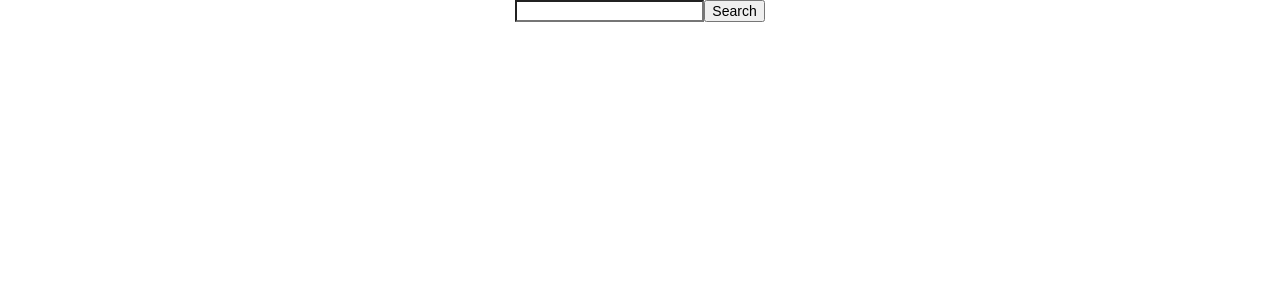
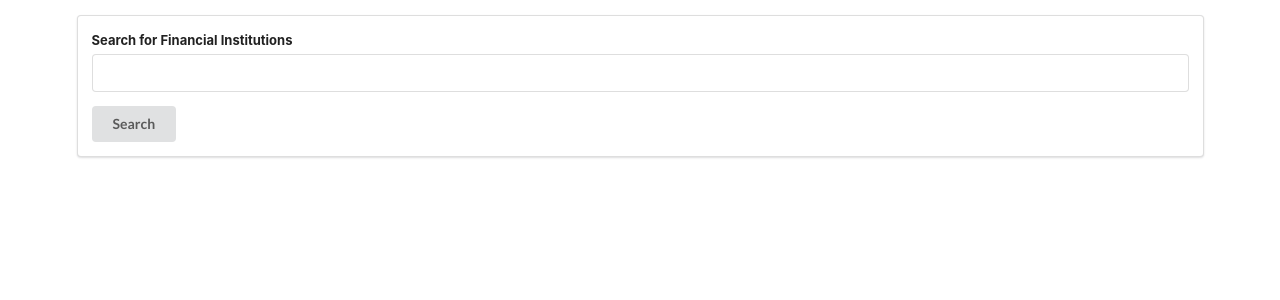
Before and after one commit to jordanduran/Ninth-Wave, a React (Create React App) app: page / in a window 1280 px wide. Shown: the top 300 px of the page. Built offline with nearby package versions, Linux system fonts and the light colour scheme.

Commit message:
semantic ui styling and adjusting

```diff
--- a/src/components/App/App.js
+++ b/src/components/App/App.js
@@ -30,7 +30,7 @@ class App extends React.Component {
 
     return (
       <AppContext.Provider value={val}>
-        <div className='App'>
+        <div className='ui container' style={{ paddingTop: '15px' }}>
           <Route exact path='/' component={SearchBar} />
           <Route
             exact
--- /dev/null
+++ b/src/components/FinancialInstitution/FinancialInstitution.css
@@ -0,0 +1,9 @@
+.fi {
+  text-align: center;
+}
+
+i.icon {
+  background-color: transparent;
+  font-size: 2rem;
+  cursor: pointer;
+}
--- a/src/components/FinancialInstitution/FinancialInstitution.js
+++ b/src/components/FinancialInstitution/FinancialInstitution.js
@@ -1,5 +1,6 @@
 import React, { Component } from 'react';
 import FinancialInstitutionServices from '../../Services/FinancialInstitutionServices';
+import './FinancialInstitution.css';
 
 export default class FinancialInstitution extends Component {
   constructor(props) {
@@ -45,8 +46,9 @@ export default class FinancialInstitution extends Component {
             onClick={() => {
               this.props.rprops.history.goBack();
             }}
+            classname='back-btn'
           >
-            Go Back
+            <i className='back-btn-icon angle left icon'></i>
           </button>
           <div className='fi'>
             {this.state.fi.fiName}
@@ -64,10 +66,11 @@ export default class FinancialInstitution extends Component {
             onClick={() => {
               this.props.rprops.history.goBack();
             }}
+            classname='back-btn'
           >
-            Go Back
+            <i className='back-btn-icon angle left icon'></i>
           </button>
-          <div className='lodaing'>Loading...</div>
+          <div className='loading'>Loading...</div>
         </div>
       );
     }
--- /dev/null
+++ b/src/components/SearchBar/SearchBar.css
@@ -0,0 +1,5 @@
+.ui.button {
+  display: flex;
+  text-align: center;
+  align-items: flex-;
+}
--- a/src/components/SearchBar/SearchBar.js
+++ b/src/components/SearchBar/SearchBar.js
@@ -2,6 +2,7 @@ import React, { Component } from 'react';
 import FinancialInstitutionServices from '../../Services/FinancialInstitutionServices';
 import AppContext from '../../Context/AppContext';
 import Suggestions from '../Suggestions/Suggestions';
+import './SearchBar.css';
 
 export default class SearchBar extends Component {
   constructor(props) {
@@ -48,20 +49,27 @@ export default class SearchBar extends Component {
 
   render() {
     return (
-      <div className='SearchBar'>
+      <div className='search-bar ui segment'>
         <form
           onSubmit={e => {
             this.handleSearchSubmit(e);
           }}
+          className='ui form'
         >
+          <div className='field'>
+            <label>Search for Financial Institutions</label>
             <input
               type='text'
               value={this.state.term}
               onChange={e => {
                 this.handleOnChange(e.target.value);
               }}
+              className='prompt'
             />
-          <button type='submit'>Search</button>
+          </div>
+          <button type='submit' className='search-btn ui button'>
+            Search
+          </button>
         </form>
         {this.state.term && (
           <Suggestions
--- /dev/null
+++ b/src/components/SearchResults/SearchResults.css
@@ -0,0 +1,5 @@
+.list-item {
+  margin-top: 10px;
+  margin-bottom: 20px;
+  border-bottom: 1px solid rgb(213, 213, 213);
+}
--- a/src/components/SearchResults/SearchResults.js
+++ b/src/components/SearchResults/SearchResults.js
@@ -1,16 +1,19 @@
 import React from 'react';
 import { Link } from 'react-router-dom';
+import './SearchResults.css';
 
 const renderResults = results => {
   return results.map(fi => (
-    <li key={fi.fiID}>
-      <Link to={`/fi/${fi.fiID}`}>{fi.fiName}</Link>
+    <li className='ui middle aligned divided list' key={fi.fiID}>
+      <Link className='list-item item' to={`/fi/${fi.fiID}`}>
+        {fi.fiName}
+      </Link>
     </li>
   ));
 };
 
 const SearchResults = ({ results = [] }) => {
-  return <ul className='SearchResults'>{renderResults(results)}</ul>;
+  return <ul className=''>{renderResults(results)}</ul>;
 };
 
 export default SearchResults;
--- a/src/components/Suggestions/Suggestions.js
+++ b/src/components/Suggestions/Suggestions.js
@@ -22,12 +22,13 @@ export default class Suggestions extends Component {
 
   renderSuggestions = (suggestions = []) => {
     return suggestions.map((suggestion, i) => (
-      <li key={i}>
+      <li className='ui middle aligned divided list' key={i}>
         <Link
           to={`/`}
           onClick={() => {
             this.handleClick(suggestion);
           }}
+          className='item'
         >
           {suggestion}
         </Link>
```
Lines whose indentation alone changed are shown as unchanged.
